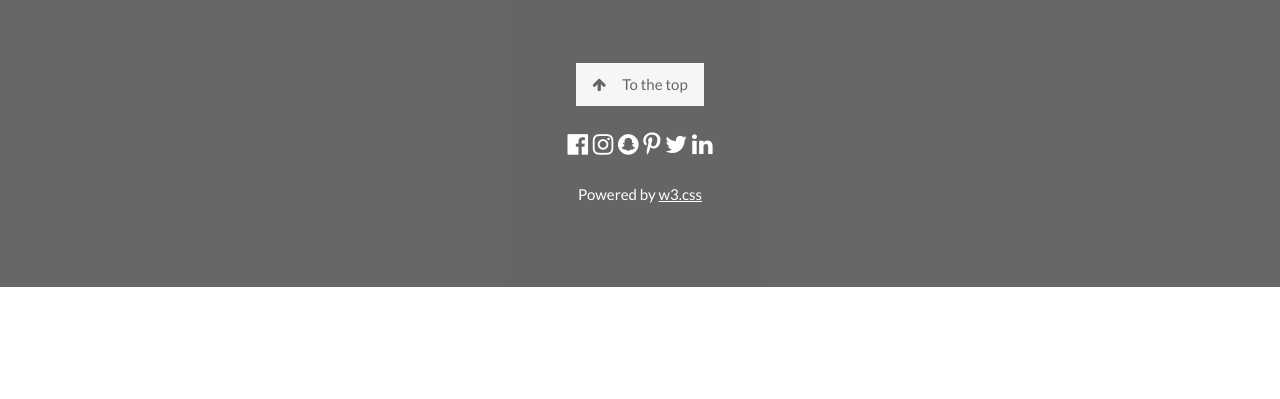
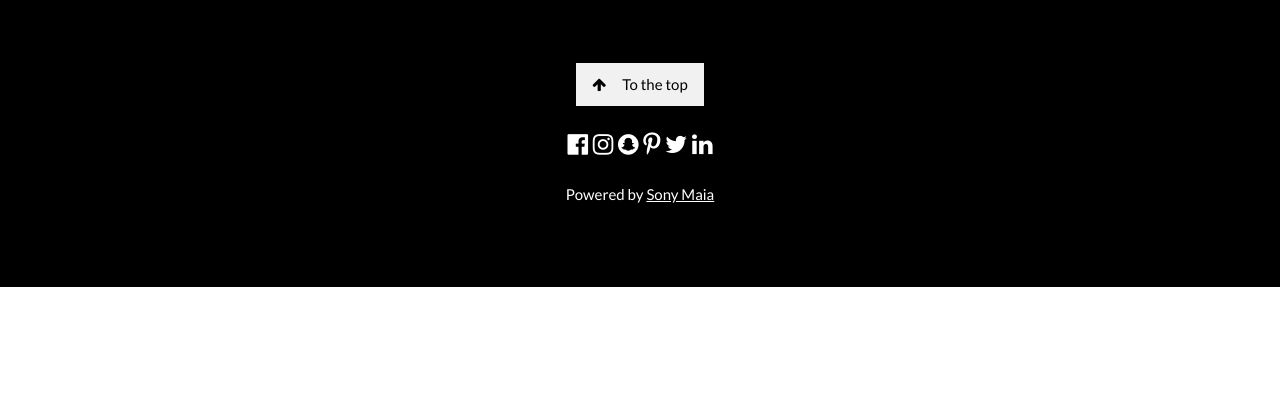
Before and after one commit to sonymaia/life_gamification, a Django app: page / in a window 1280 px wide. Shown: the part 401-800 px from the top of the page. Run offline with Django 4.2, Linux system fonts and the light colour scheme; parts of the project's set-up code (start-up, migrations or seed data) failed here and were passed over; some libraries are stand-ins or nearby versions.

Commit message:
add assets

```diff
--- a/templates/record/base.html
+++ b/templates/record/base.html
@@ -15,7 +15,7 @@
 <link rel="stylesheet" href="https://www.w3schools.com/w3css/4/w3.css">
 <link rel="stylesheet" href="https://fonts.googleapis.com/css?family=Lato">
 <link rel="stylesheet" href="https://cdnjs.cloudflare.com/ajax/libs/font-awesome/4.7.0/css/font-awesome.min.css">
-<link rel="icon" href="{% static '/assets/favicon/icon.png' %}">
+<link rel="icon" href="{% static '/assets/img/logoB.png' %} ">
 
 <style>
 body,h1,h2,h3,h4,h5,h6 {font-family: "Lato", sans-serif;}
--- a/templates/record/index.html
+++ b/templates/record/index.html
@@ -8,9 +8,14 @@
 
 
 <!-- First Parallax Image with Logo Text -->
-<div class="bgimg-1 w3-display-container w3-opacity-min" id="top">
-  <div class="w3-display-middle" style="white-space:nowrap;">
-    <span class="w3-center w3-padding-large w3-black w3-xlarge w3-wide w3-animate-opacity">WINPER</span>
+<div class="bgimg-1 w3-display-container" id="top">
+  <div class="w3-display-middle w3-center" style="white-space:nowrap;">
+
+    <span class="w3-padding-large w3-black w3-xlarge w3-wide ">
+      <img src="{% static '/assets/img/logoW.png' %}" style="width: 15%; height: auto;">
+      WINPER
+
+    </span>
   </div>
 </div>
 
--- a/templates/record/partials/_footer.html
+++ b/templates/record/partials/_footer.html
@@ -1,6 +1,6 @@
 {% load static %}
 <!-- Footer -->
-<footer class="w3-center w3-black w3-padding-64 w3-opacity w3-hover-opacity-off">
+<footer class="w3-center w3-black w3-padding-64">
     <a href="#top" class="w3-button w3-light-grey"><i class="fa fa-arrow-up w3-margin-right"></i>To the top</a>
     <div class="w3-xlarge w3-section">
       <i class="fa fa-facebook-official w3-hover-opacity"></i>
@@ -10,5 +10,5 @@
       <i class="fa fa-twitter w3-hover-opacity"></i>
       <i class="fa fa-linkedin w3-hover-opacity"></i>
     </div>
-    <p>Powered by <a href="https://www.w3schools.com/w3css/default.asp" title="W3.CSS" target="_blank" class="w3-hover-text-green">w3.css</a></p>
+    <p>Powered by <a href="https://www.linkedin.com/in/sonymaia/" target="_blank" class="w3-hover-text-green">Sony Maia</a></p>
   </footer>
```
Also changed, not shown: setup/static/assets/favicon/icon.png (deleted), setup/static/assets/img/logo.png (deleted), setup/static/assets/img/logoB.png (added), setup/static/assets/img/logoW.png (added), 2 other files.
